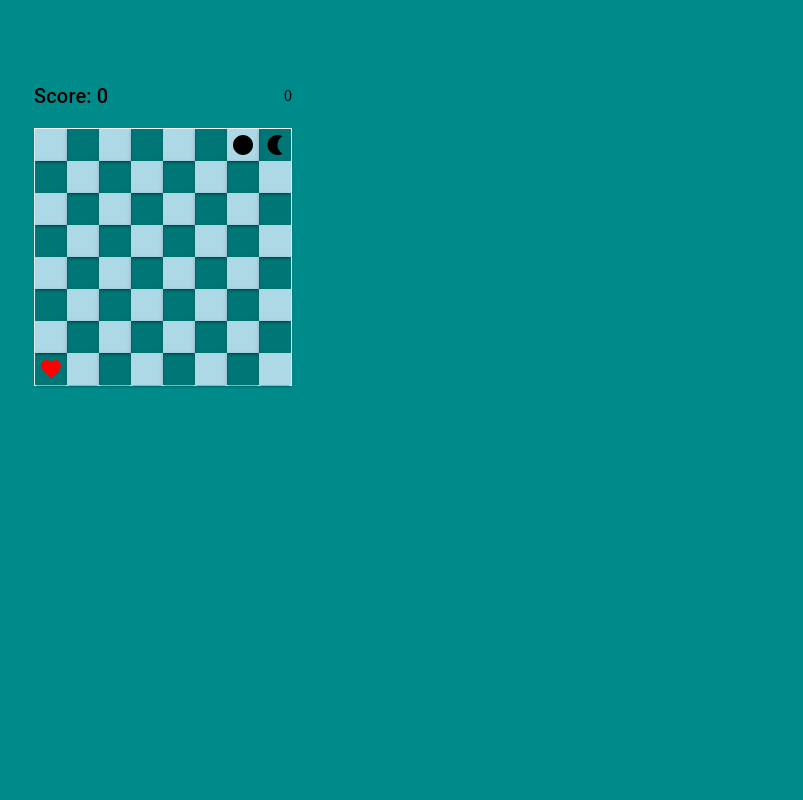
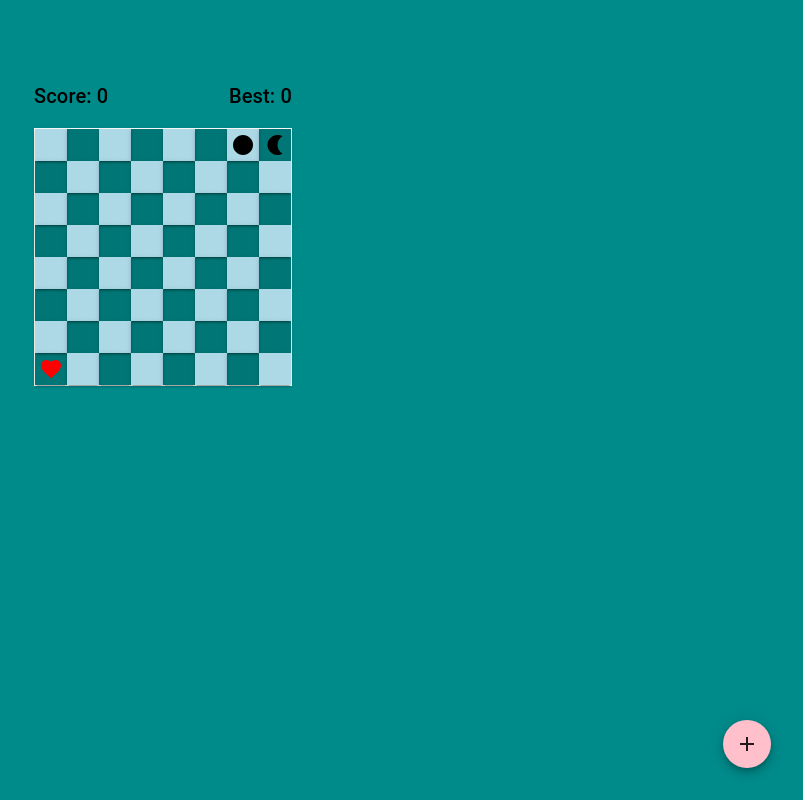
Before and after one commit to seanluong/snake, a React (Vite) app: page / in a window 1280 px wide. Shown: the whole page, without its empty margins (477-1280 px from the left). Built offline with nearby package versions, Linux system fonts and the light colour scheme.

Commit message:
Implement new game function

```diff
--- a/src/App.tsx
+++ b/src/App.tsx
@@ -1,8 +1,10 @@
+import { Fab } from '@mui/material';
 import { Stack } from '@mui/system'
 import { useEffect, useRef } from 'react';
 import { GameBoard } from './components/GameBoard'
 import { ScordCard } from './components/ScordCard';
 import { useGameStateContext } from './context/GameStateContext';
+import AddIcon from '@mui/icons-material/Add';
 import { Direction } from './types';
 
 function App() {
@@ -42,17 +44,26 @@ function App() {
         break;
     }
   }
+  const handleNewGameClicked = (event: React.MouseEvent) => {
+    dispatch({
+      type: "newGame",
+    });
+  }
 
   useEffect(() => {
     if (documentRef.current) {
       const document = documentRef.current;
+      if (status === "FINISHED") {
+        document.removeEventListener('keydown', handleKeyDowned)
+        return;
+      }
+
       document.addEventListener('keydown', handleKeyDowned);
-
       return () => {
         document.removeEventListener('keydown', handleKeyDowned)
       }
     }
-  }, [documentRef])
+  }, [documentRef, status])
 
   return (
     <Stack spacing={2} sx={{
@@ -60,6 +71,17 @@ function App() {
     }}>
       <ScordCard />
       <GameBoard />
+      <Fab aria-label="add"
+          size="medium"
+          onClick={handleNewGameClicked}
+          sx={{
+              bgcolor: "pink",
+              position: "absolute",
+              bottom: "2rem",
+              right: "2rem",
+          }}>
+          <AddIcon />
+      </Fab>
     </Stack>
   )
 }
--- a/src/components/ScordCard.tsx
+++ b/src/components/ScordCard.tsx
@@ -15,7 +15,7 @@ export const ScordCard = () => {
                 Score: {currentScore}
             </Typography>
             {
-                bestScore &&
+                Number.isInteger(bestScore) &&
                 <Typography variant="h6">
                     Best: {bestScore}
                 </Typography>
--- a/src/context/GameStateContext.tsx
+++ b/src/context/GameStateContext.tsx
@@ -7,7 +7,7 @@ interface GameStateContextType {
     dispatch: (action: Action) => void;
 }
 
-const SNAKE = {
+export const SNAKE = {
     body: [
         {
             coordinate: { rowIndex: 0, columnIndex: 0 },
@@ -31,7 +31,7 @@ const GAME_STATE = {
         currentScore: 0,
     },
     status: "ONGOING",
-  } as GameState;
+} as GameState;
 
 const GameStateContext = createContext<GameStateContextType>({
     gameState: GAME_STATE,
--- a/src/reducer.ts
+++ b/src/reducer.ts
@@ -1,3 +1,4 @@
+import { SNAKE } from "./context/GameStateContext";
 import { Action, Coordinate, Direction, GameState, MovementType, Snake, SnakePart } from "./types";
 
 
@@ -91,7 +92,13 @@ const augmentSnakeBody = (parts: SnakePart[]) => {
 }
 
 const tick = (gameState: GameState): GameState => {
-    const { snake, rowCount, columnCount, scoreInfo } = gameState;
+    const { snake, rowCount, columnCount, scoreInfo, status } = gameState;
+    if (status === "FINISHED") {
+        return {
+            ...gameState
+        };
+    }
+
     const head = snakeHead(snake);
     const [dr, dc] = directionToOffset(snake.direction);
     const coor = {
@@ -167,6 +174,19 @@ const changeDirection = (gameState: GameState, payload: { direction: Direction }
     };
 }
 
+const newGame = (gameState: GameState): GameState => {
+    return {
+        ...gameState,
+        snake: SNAKE,
+        apples: [] as Coordinate[],
+        scoreInfo: {
+            ...gameState.scoreInfo,
+            currentScore: 0,
+        },
+        status: "ONGOING",
+    };
+}
+
 export const reducer = (gameState: GameState, action: Action): GameState => {
     const { snake } = gameState;
     switch (action.type) {
@@ -174,6 +194,8 @@ export const reducer = (gameState: GameState, action: Action): GameState => {
             return tick(gameState);
         case "changeDirection":
             return changeDirection(gameState, action.payload);
+        case "newGame":
+            return newGame(gameState);
         default:
             break;
     }
--- a/src/types.ts
+++ b/src/types.ts
@@ -37,4 +37,5 @@ export interface GameState {
 
 export type Action =
  | { type: 'tick' }
- | { type: 'changeDirection', payload: { direction: Direction } };
+ | { type: 'changeDirection', payload: { direction: Direction } }
+ | { type: 'newGame' };
```
